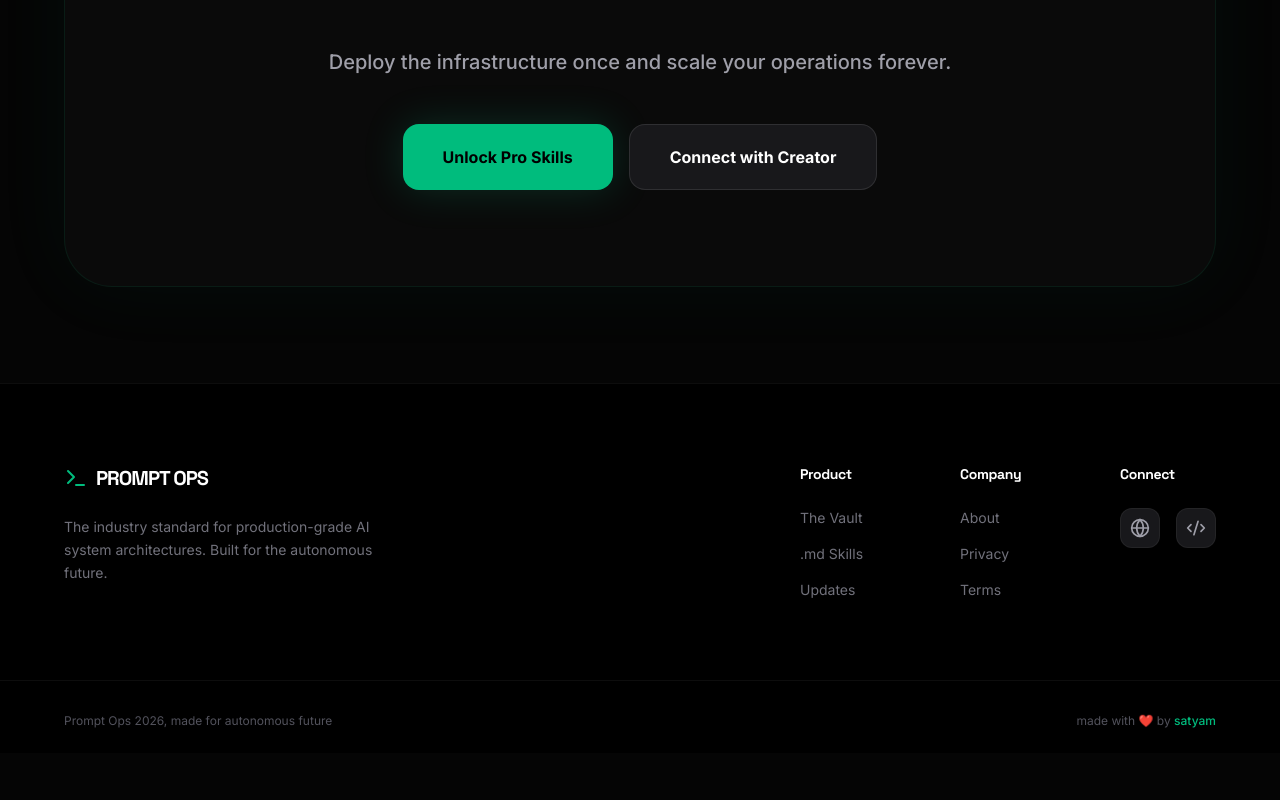
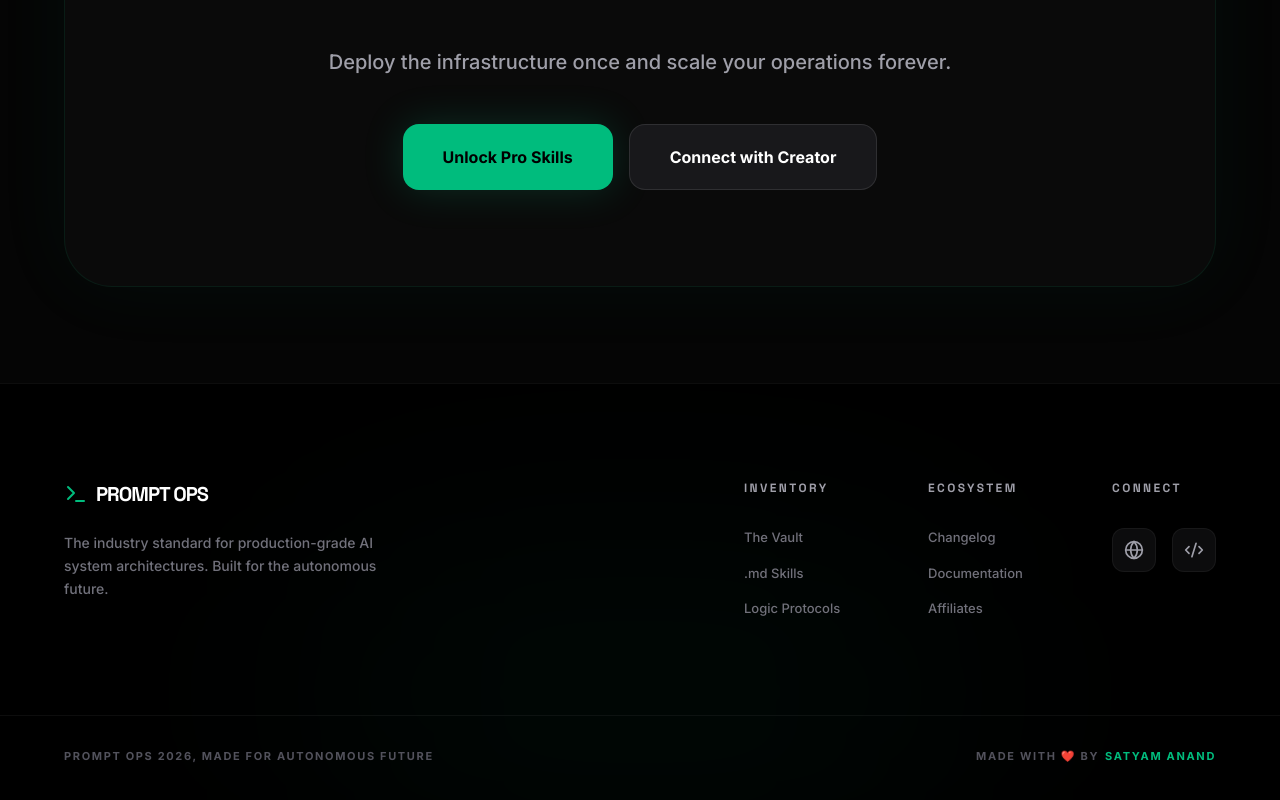
Before and after one commit to uiuxsatyam/prompt-ops, a React (Vite) app: page / in a window 1280 px wide. Shown: the part 7275-8075 px from the top of the page. Before the commit the page ends 8028 px from the top, so only its background shows below. Built offline with nearby package versions, Linux system fonts and the light colour scheme.

Commit message:
style: improvise footer with premium styling and name correction

```diff
--- a/src/components/LandingPage.tsx
+++ b/src/components/LandingPage.tsx
@@ -890,46 +890,53 @@ const FinalCTA = ({ onUnlock }: { onUnlock: () => void }) => (
 );
 
 const Footer = () => (
-  <footer className="border-t border-white/5 pt-20 pb-6 bg-black">
-    <div className="w-full px-6 md:px-12 lg:px-16 flex flex-col md:flex-row justify-between items-start gap-12">
-      <div className="max-w-xs">
-        <div className="flex items-center gap-2 mb-6">
+  <footer className="relative border-t border-white/5 pt-24 pb-12 bg-black overflow-hidden">
+    {/* Subtle Glow Effect */}
+    <div className="absolute bottom-0 left-1/2 -translate-x-1/2 w-[50vw] h-[30vh] bg-emerald-500/5 blur-[120px] rounded-full pointer-events-none" />
+
+    <div className="relative z-10 w-full px-6 md:px-12 lg:px-16 flex flex-col md:flex-row justify-between items-start gap-16">
+      <div className="max-w-xs group">
+        <div className="flex items-center gap-2 mb-6 group-hover:scale-[1.02] transition-transform duration-500">
           <Terminal className="w-6 h-6 text-emerald-500" />
           <span className="font-display font-bold text-xl tracking-tighter uppercase text-white">Prompt Ops</span>
         </div>
-        <p className="text-sm text-zinc-500 leading-relaxed">
+        <p className="text-sm text-zinc-500 leading-relaxed font-medium">
           The industry standard for production-grade AI system architectures. Built for the autonomous future.
         </p>
       </div>
-      <div className="grid grid-cols-2 sm:grid-cols-3 gap-16">
+
+      <div className="grid grid-cols-2 md:grid-cols-3 gap-12 sm:gap-20">
         <div>
-          <h4 className="text-white font-bold text-sm mb-6">Product</h4>
-          <ul className="space-y-4 text-sm text-zinc-500">
-            <li><a href="#" className="hover:text-emerald-500 transition-colors">The Vault</a></li>
-            <li><a href="#" className="hover:text-emerald-500 transition-colors">.md Skills</a></li>
-            <li><a href="#" className="hover:text-emerald-500 transition-colors">Updates</a></li>
+          <h4 className="text-white font-bold text-xs uppercase tracking-[0.2em] mb-8 text-zinc-400">Inventory</h4>
+          <ul className="space-y-4 text-[13px] font-medium text-zinc-500">
+            <li><a href="#" className="hover:text-emerald-500 transition-all hover:translate-x-1 inline-block">The Vault</a></li>
+            <li><a href="#" className="hover:text-emerald-500 transition-all hover:translate-x-1 inline-block">.md Skills</a></li>
+            <li><a href="#" className="hover:text-emerald-500 transition-all hover:translate-x-1 inline-block">Logic Protocols</a></li>
           </ul>
         </div>
         <div>
-          <h4 className="text-white font-bold text-sm mb-6">Company</h4>
-          <ul className="space-y-4 text-sm text-zinc-500">
-            <li><a href="#" className="hover:text-emerald-500 transition-colors">About</a></li>
-            <li><a href="#" className="hover:text-emerald-500 transition-colors">Privacy</a></li>
-            <li><a href="#" className="hover:text-emerald-500 transition-colors">Terms</a></li>
+          <h4 className="text-white font-bold text-xs uppercase tracking-[0.2em] mb-8 text-zinc-400">Ecosystem</h4>
+          <ul className="space-y-4 text-[13px] font-medium text-zinc-500">
+            <li><a href="#" className="hover:text-emerald-500 transition-all hover:translate-x-1 inline-block">Changelog</a></li>
+            <li><a href="#" className="hover:text-emerald-500 transition-all hover:translate-x-1 inline-block">Documentation</a></li>
+            <li><a href="#" className="hover:text-emerald-500 transition-all hover:translate-x-1 inline-block">Affiliates</a></li>
           </ul>
         </div>
-        <div className="col-span-2 sm:col-span-1">
-          <h4 className="text-white font-bold text-sm mb-6">Connect</h4>
+        <div className="col-span-2 md:col-span-1">
+          <h4 className="text-white font-bold text-xs uppercase tracking-[0.2em] mb-8 text-zinc-400">Connect</h4>
           <div className="flex gap-4">
-            <a href="#" className="w-10 h-10 rounded-xl bg-zinc-900 border border-white/5 flex items-center justify-center text-zinc-400 hover:text-emerald-500 hover:border-emerald-500/30 transition-all"><Globe className="w-5 h-5" /></a>
-            <a href="#" className="w-10 h-10 rounded-xl bg-zinc-900 border border-white/5 flex items-center justify-center text-zinc-400 hover:text-emerald-500 hover:border-emerald-500/30 transition-all"><Code2 className="w-5 h-5" /></a>
+            <a href="#" className="w-11 h-11 rounded-xl bg-zinc-900/50 border border-white/5 flex items-center justify-center text-zinc-400 hover:text-emerald-500 hover:border-emerald-500/30 transition-all backdrop-blur-sm shadow-lg"><Globe className="w-5 h-5" /></a>
+            <a href="#" className="w-11 h-11 rounded-xl bg-zinc-900/50 border border-white/5 flex items-center justify-center text-zinc-400 hover:text-emerald-500 hover:border-emerald-500/30 transition-all backdrop-blur-sm shadow-lg"><Code2 className="w-5 h-5" /></a>
           </div>
         </div>
       </div>
     </div>
-    <div className="w-full px-6 md:px-12 lg:px-16 py-0 mt-20 pt-8 border-t border-white/5 flex flex-col sm:flex-row justify-between items-center gap-4 text-[10px] sm:text-xs text-zinc-600 text-center sm:text-left">
-      <span>Prompt Ops 2026, made for autonomous future</span>
-      <span>made with ❤️ by <a href="https://www.uiuxsatyam.com" target="_blank" rel="noopener noreferrer" className="text-emerald-500 hover:text-emerald-400 font-medium transition-colors">satyam</a></span>
+
+    <div className="relative z-10 w-full px-6 md:px-12 lg:px-16 py-0 mt-24 pt-8 border-t border-white/5 flex flex-col sm:flex-row justify-between items-center gap-6 text-[10px] sm:text-[11px] font-bold uppercase tracking-[0.15em] text-zinc-600 text-center sm:text-left">
+      <span className="hover:text-zinc-400 transition-colors cursor-default">Prompt Ops 2026, made for autonomous future</span>
+      <span className="flex items-center gap-1.5">
+        made with ❤️ by <a href="https://www.uiuxsatyam.com" target="_blank" rel="noopener noreferrer" className="text-emerald-500 hover:text-emerald-400 transition-all hover:scale-105 inline-block">satyam anand</a>
+      </span>
     </div>
   </footer>
 );
```
